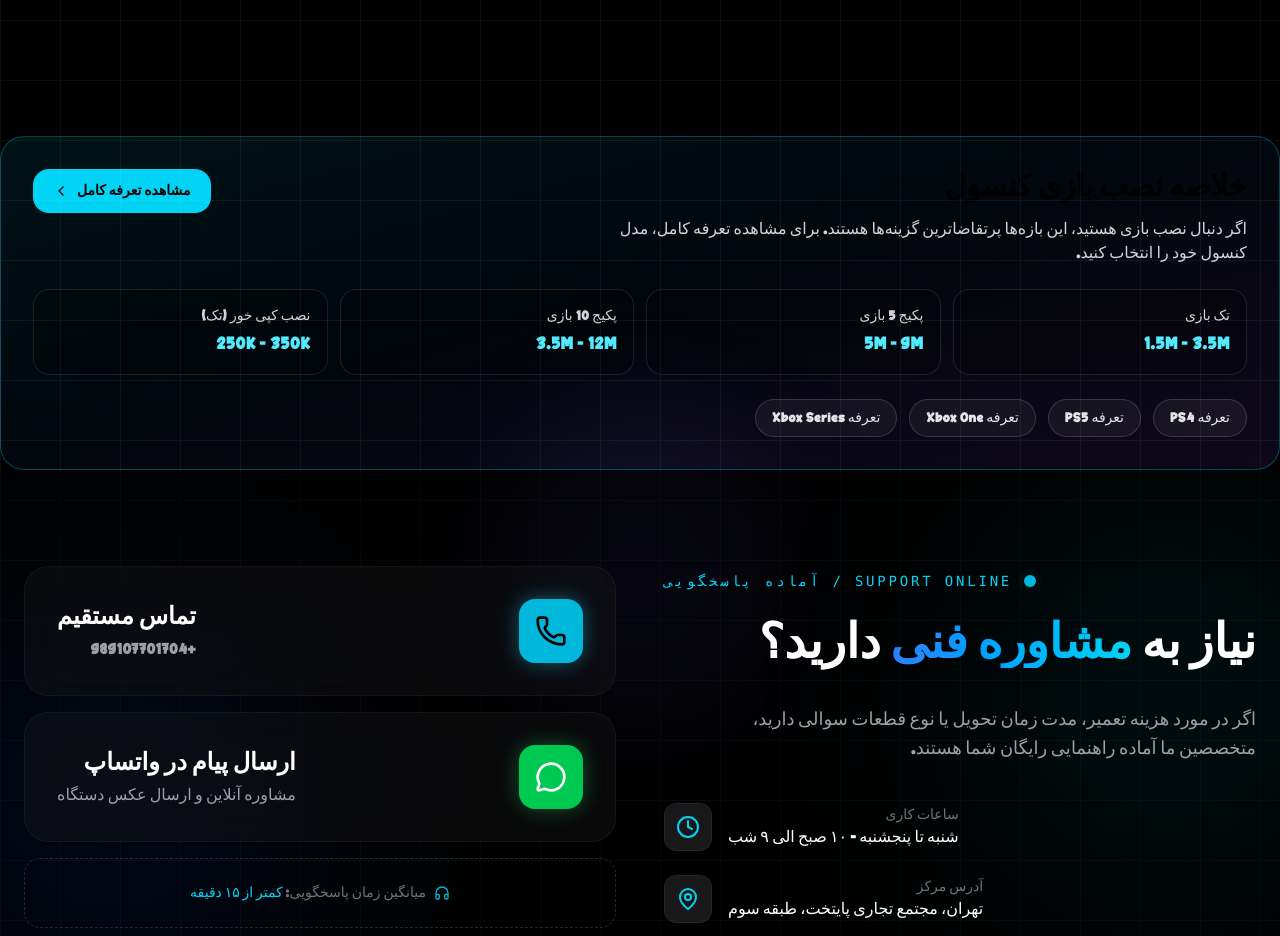
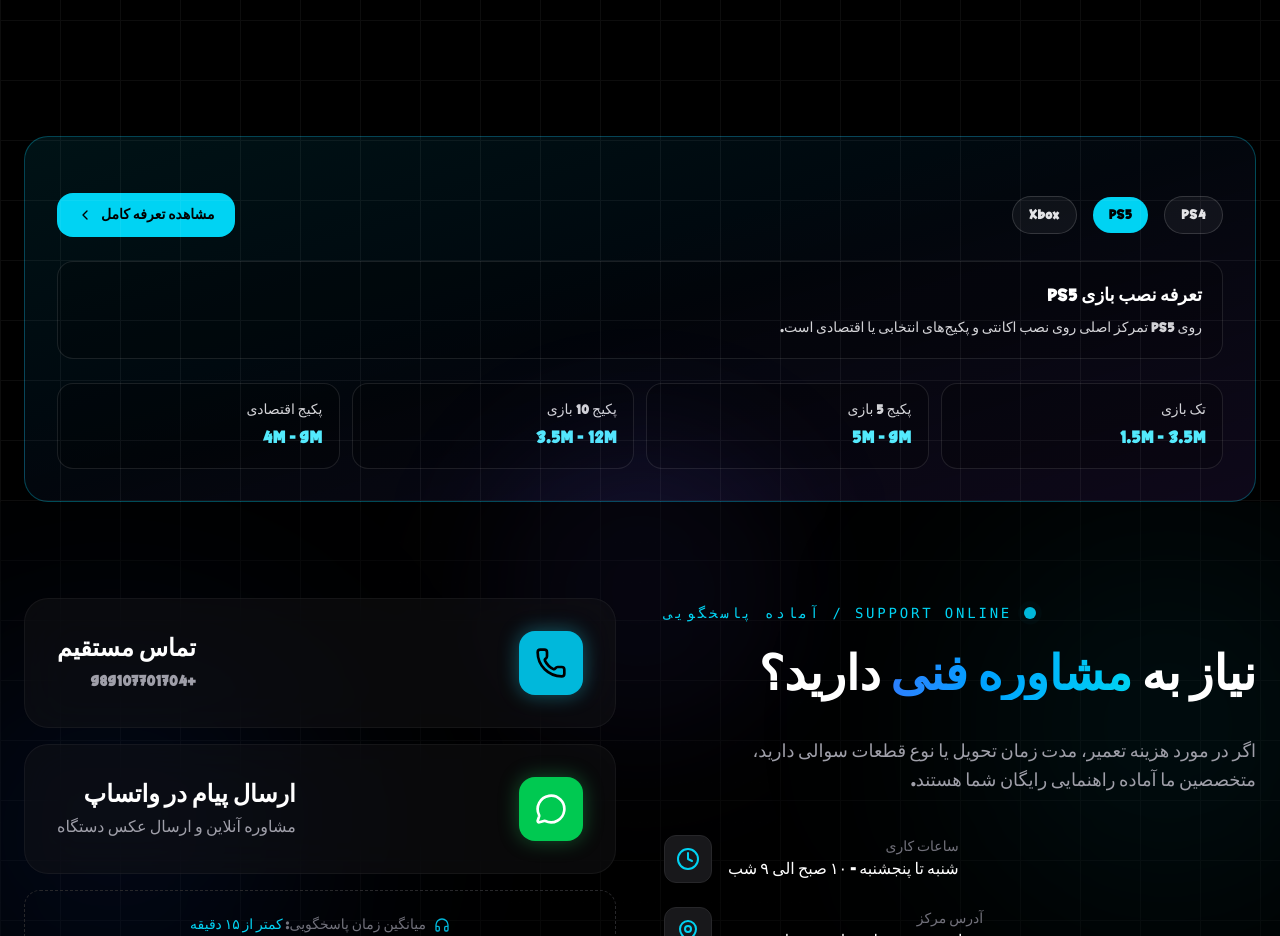
Before and after one commit to saeidAtashin/console-repair, a Next.js app: page / in a window 1280 px wide. Shown: the part 1660-2596 px from the top of the page. Built offline with nearby package versions, Linux system fonts and the light colour scheme; no server answers.

Commit message:
add pricetable to home

```diff
--- a/src/app/components/HomePage.tsx
+++ b/src/app/components/HomePage.tsx
@@ -6,7 +6,6 @@
 import Hero from "./sections/hero/Hero";
 import Services from "./sections/Services";
 import ServicesSection from "./sections/ServicesSection";
-import Testimonials from "./sections/Testimonials";
 import WhyUs from "./sections/WhyUs";
 import GamingBackground from "./ui/GamingBackground";
 import PriceTable from "./sections/PriceTable";
--- a/src/app/components/sections/PriceTable.tsx
+++ b/src/app/components/sections/PriceTable.tsx
@@ -1,40 +1,110 @@
-import { GAME_INSTALL_CONSOLE_META } from "@/lib/game-install-meta";
+"use client";
+
 import { ChevronLeft } from "lucide-react";
 import Link from "next/link";
-import React from "react";
+import { useMemo, useState } from "react";
 
-const GAME_INSTALL_HIGHLIGHTS = [
+const CONSOLE_TABS = [
+  { id: "ps4", label: "PS4", href: "/services/game-install/ps4" },
+  { id: "ps5", label: "PS5", href: "/services/game-install/ps5" },
+  { id: "xbox", label: "Xbox", href: "/services/game-install/xbox-series" },
+] as const;
+
+type ConsoleTab = (typeof CONSOLE_TABS)[number]["id"];
+
+const GAME_INSTALL_BY_CONSOLE: Record<
+  ConsoleTab,
+  {
+    title: string;
+    description: string;
+    highlights: { title: string; range: string }[];
+  }
+> = {
+  ps4: {
+    title: "تعرفه نصب بازی PS4",
+    description:
+      "PS4 بیشترین تنوع روش نصب را دارد؛ از نصب اکانتی تا نصب آفلاین کپی خور.",
+    highlights: [
+      { title: "تک بازی (اکانتی)", range: "1.5M - 3.5M" },
+      { title: "پکیج 5 بازی", range: "5M - 9M" },
+      { title: "نصب آفلاین (کپی خور)", range: "250K - 350K" },
+      { title: "پکیج کپی خور", range: "3M - 10M" },
+    ],
+  },
+  ps5: {
+    title: "تعرفه نصب بازی PS5",
+    description:
+      "روی PS5 تمرکز اصلی روی نصب اکانتی و پکیج‌های انتخابی یا اقتصادی است.",
+    highlights: [
       { title: "تک بازی", range: "1.5M - 3.5M" },
       { title: "پکیج 5 بازی", range: "5M - 9M" },
       { title: "پکیج 10 بازی", range: "3.5M - 12M" },
-  { title: "نصب کپی خور (تک)", range: "250K - 350K" },
-] as const;
+      { title: "پکیج اقتصادی", range: "4M - 9M" },
+    ],
+  },
+  xbox: {
+    title: "تعرفه نصب بازی Xbox",
+    description:
+      "هزینه نصب Xbox وابسته به اکانت Microsoft، Game Pass و تعداد بازی است.",
+    highlights: [
+      { title: "تک بازی", range: "1.5M - 3M" },
+      { title: "پکیج 5 تا 10 بازی", range: "4M - 10M" },
+      { title: "راه اندازی اکانت", range: "200K - 500K" },
+      { title: "انتقال دیتا", range: "300K - 800K" },
+    ],
+  },
+};
 
 const PriceTable = () => {
+  const [activeTab, setActiveTab] = useState<ConsoleTab>("ps5");
+  const activeData = useMemo(
+    () => GAME_INSTALL_BY_CONSOLE[activeTab],
+    [activeTab],
+  );
+  const activeHref = CONSOLE_TABS.find((tab) => tab.id === activeTab)?.href;
+
   return (
+    <div className="container mx-auto px-6">
+      <section className="mt-10 overflow-hidden rounded-3xl border border-cyan-400/30 bg-linear-to-br from-cyan-500/10 via-blue-500/5 to-violet-500/10 p-6 md:p-8">
+        <div className="mt-6 flex flex-wrap items-center justify-between gap-3">
           <div>
-      <section className="mt-10 overflow-hidden rounded-3xl border border-cyan-400/30 bg-linear-to-br from-cyan-500/10 via-blue-500/5 to-violet-500/10 p-6 md:p-8">
+            {CONSOLE_TABS.map((tab) => {
+              const isActive = tab.id === activeTab;
+              return (
+                <button
+                  key={tab.id}
+                  type="button"
+                  onClick={() => setActiveTab(tab.id)}
+                  className={`rounded-full px-4 py-2 text-sm font-semibold transition cursor-pointer ml-4 ${
+                    isActive
+                      ? "bg-cyan-400 text-black"
+                      : "border border-white/15 bg-white/5 text-zinc-200 hover:border-cyan-300/40 hover:text-cyan-200"
+                  }`}
+                >
+                  {tab.label}
+                </button>
+              );
+            })}
+          </div>
+
           <div className="flex flex-wrap items-start justify-between gap-6">
-          <div>
-            <h2 className="text-2xl font-black md:text-3xl">
-              خلاصه نصب بازی کنسول
-            </h2>
-            <p className="mt-3 max-w-2xl text-zinc-300">
-              اگر دنبال نصب بازی هستید، این بازه‌ها پرتقاضاترین گزینه‌ها هستند.
-              برای مشاهده تعرفه کامل، مدل کنسول خود را انتخاب کنید.
-            </p>
-          </div>
             <Link
-            href="/services/game-install/ps5"
+              href={activeHref ?? "/services/game-install/ps5"}
               className="inline-flex items-center gap-2 rounded-2xl bg-cyan-400 px-5 py-3 text-sm font-black text-black transition hover:bg-cyan-300"
             >
               مشاهده تعرفه کامل
               <ChevronLeft className="h-4 w-4" />
             </Link>
           </div>
+        </div>
+
+        <div className="mt-6 rounded-2xl border border-white/10 bg-black/20 p-4 md:p-5">
+          <p className="text-lg font-black text-white">{activeData.title}</p>
+          <p className="mt-2 text-sm text-zinc-300">{activeData.description}</p>
+        </div>
 
         <div className="mt-6 grid gap-3 sm:grid-cols-2 xl:grid-cols-4">
-          {GAME_INSTALL_HIGHLIGHTS.map((item) => (
+          {activeData.highlights.map((item) => (
             <div
               key={item.title}
               className="rounded-2xl border border-white/10 bg-black/25 p-4"
@@ -46,18 +116,6 @@
             </div>
           ))}
         </div>
-
-        <div className="mt-6 flex flex-wrap gap-3">
-          {Object.entries(GAME_INSTALL_CONSOLE_META).map(([slug, meta]) => (
-            <Link
-              key={slug}
-              href={`/services/game-install/${slug}`}
-              className="rounded-full border border-white/15 bg-white/5 px-4 py-2 text-sm text-zinc-200 transition hover:border-cyan-300/40 hover:text-cyan-200"
-            >
-              تعرفه {meta.label}
-            </Link>
-          ))}
-        </div>
       </section>
     </div>
   );
```
Lines whose indentation alone changed are shown as unchanged.
